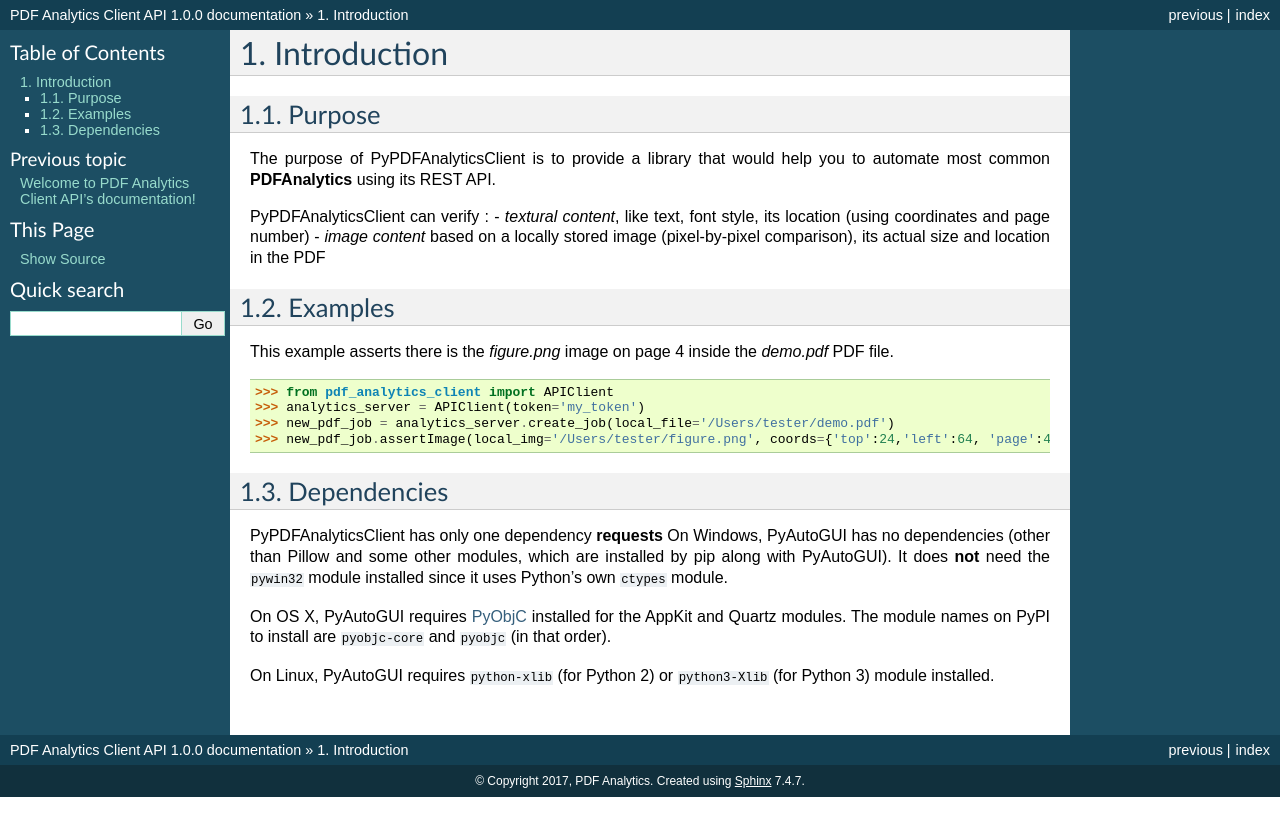
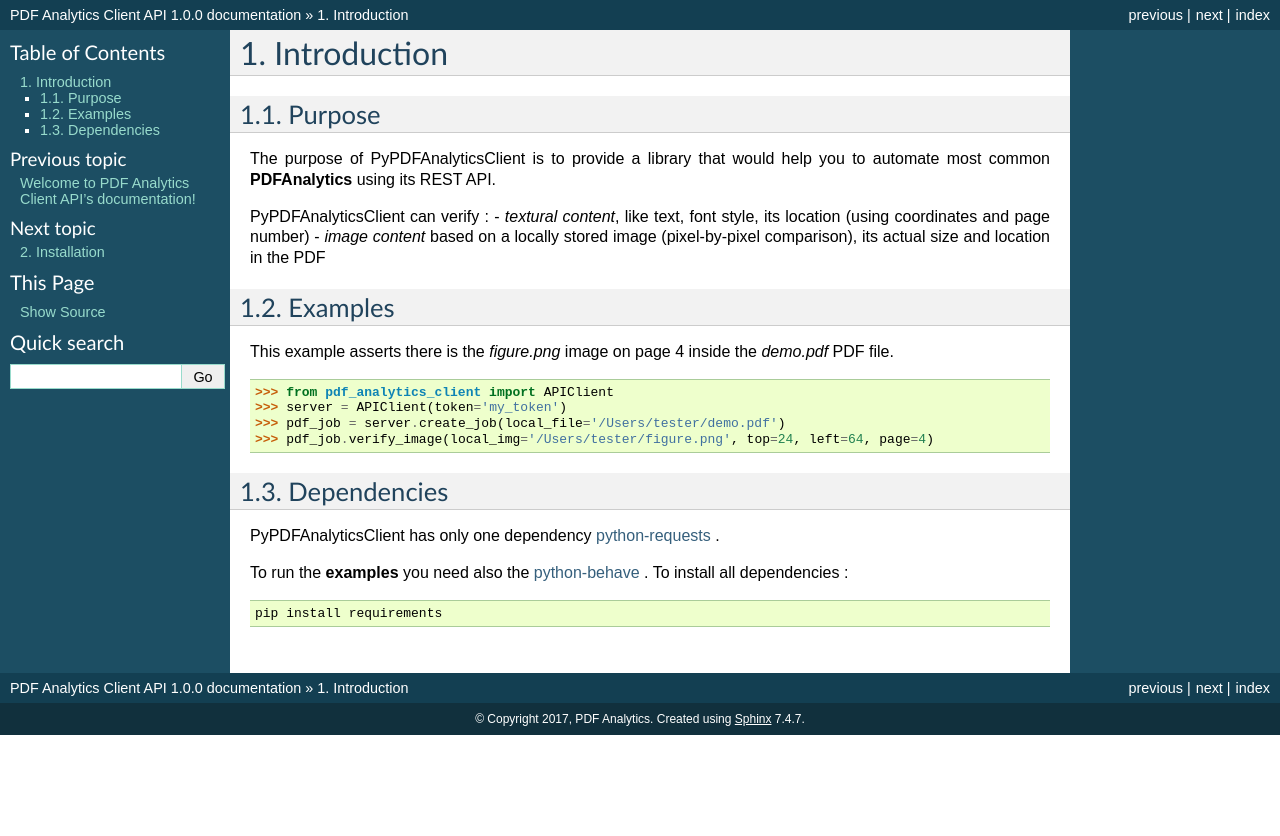
Before and after one commit to pdf-analytics/python-pdf-analytics-client, a Sphinx documentation site: the page built from docs/introduction.rst, in a window 1280 px wide. Shown: the top 836 px of the page. Built offline with Sphinx 7.4.7, drawn with Linux system fonts in a browser that asks for light colours.

Commit message:
Add installation instructions

```diff
--- a/docs/introduction.rst
+++ b/docs/introduction.rst
@@ -22,20 +22,19 @@
 .. code:: python
 
     >>> from pdf_analytics_client import APIClient
-    >>> analytics_server = APIClient(token='my_token')
-    >>> new_pdf_job = analytics_server.create_job(local_file='/Users/tester/demo.pdf')
-    >>> new_pdf_job.assertImage(local_img='/Users/tester/figure.png', coords={'top':24,'left':64, 'page':4})
+    >>> server = APIClient(token='my_token')
+    >>> pdf_job = server.create_job(local_file='/Users/tester/demo.pdf')
+    >>> pdf_job.verify_image(local_img='/Users/tester/figure.png', top=24, left=64, page=4)
 
 
 Dependencies
 ============
 
 
-PyPDFAnalyticsClient has only one dependency **requests**
-On Windows, PyAutoGUI has no dependencies (other than Pillow and some other modules, which are installed by pip along with PyAutoGUI). It does **not** need the ``pywin32`` module installed since it uses Python's own ``ctypes`` module.
+PyPDFAnalyticsClient has only one dependency `python-requests <http://docs.python-requests.org/en/master/user/install/>`_ .
 
-On OS X, PyAutoGUI requires PyObjC_ installed for the AppKit and Quartz modules. The module names on PyPI to install are ``pyobjc-core`` and ``pyobjc`` (in that order).
+To run the **examples** you need also the `python-behave <http://pythonhosted.org/behave//>`_ . To install all dependencies :
 
-.. _PyObjC: http://pythonhosted.org/pyobjc/install.html
+.. code-block:: python
 
-On Linux, PyAutoGUI requires ``python-xlib`` (for Python 2) or ``python3-Xlib`` (for Python 3) module installed.
+   pip install requirements
```
Also changed, not shown: docs/index.rst (+7 -2 lines), docs/installation.rst (added, +25 -0 lines).
